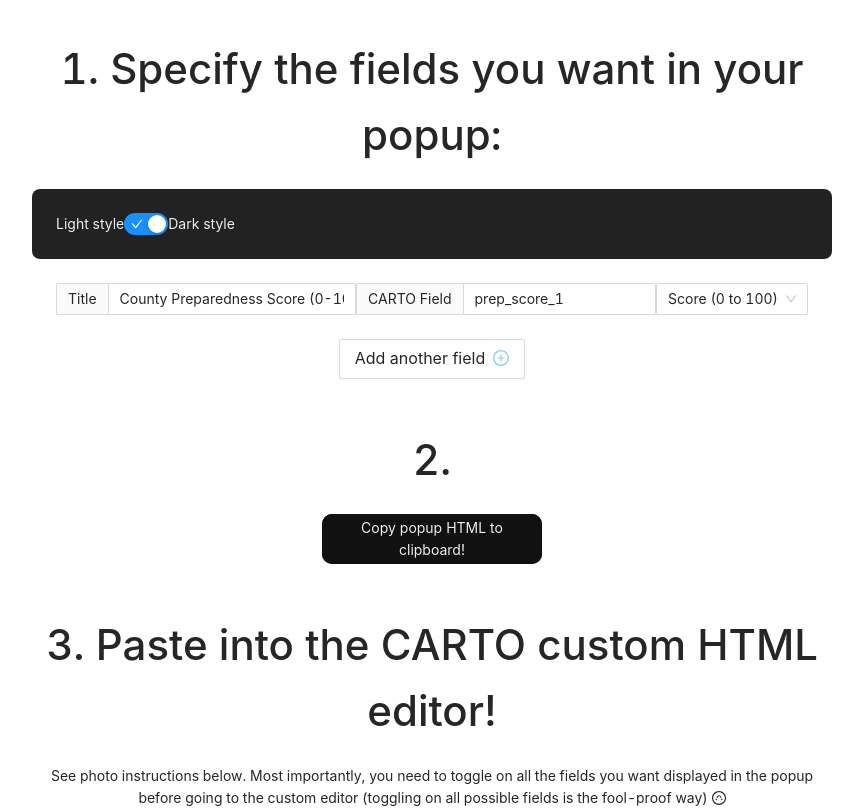
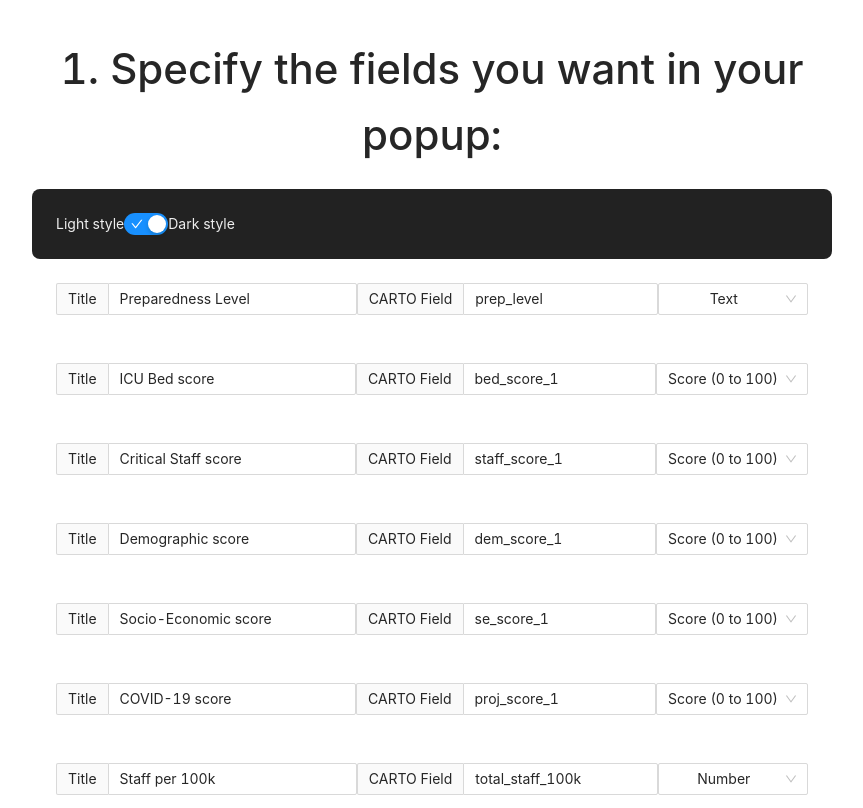
Before and after one commit to ruralinnovation/popoup-html-generator, a React (Create React App) app: page / in a window 1280 px wide. Shown: the top 808 px of the page, without its empty margins (208-1071 px from the left). Built offline with nearby package versions, Linux system fonts and the light colour scheme.

Commit message:
Add 5 pillars, update their layout

```diff
--- a/src/App.js
+++ b/src/App.js
@@ -17,7 +17,7 @@ function App() {
     [isDarkStyle, setIsDarkStyle]
   )
 
-  const [fieldInputValues, setFieldInputValues] = useState(DEFAULT_INPUT_VALUES.slice(1, 2))
+  const [fieldInputValues, setFieldInputValues] = useState(DEFAULT_INPUT_VALUES)
   const onChangeInput = useCallback((newValue, i) => {
     const updatedFieldInputValues = [...fieldInputValues]
     updatedFieldInputValues[i] = newValue
--- a/src/constants.js
+++ b/src/constants.js
@@ -6,18 +6,41 @@ export const FIELD_TYPES = {
 
 export const DEFAULT_INPUT_VALUES = [
 	{
+		fieldType: FIELD_TYPES.text,
+		fieldName: 'prep_level',
+		fieldDisplayName: 'Preparedness Level',
+	},
+
+	{
+		fieldType: FIELD_TYPES.scoreOutOf100,
+		fieldName: 'bed_score_1',
+		fieldDisplayName: 'ICU Bed score',
+	},
+	{
+		fieldType: FIELD_TYPES.scoreOutOf100,
+		fieldName: 'staff_score_1',
+		fieldDisplayName: 'Critical Staff score',
+	},
+	{
+		fieldType: FIELD_TYPES.scoreOutOf100,
+		fieldName: 'dem_score_1',
+		fieldDisplayName: 'Demographic score',
+	},
+	{
+		fieldType: FIELD_TYPES.scoreOutOf100,
+		fieldName: 'se_score_1',
+		fieldDisplayName: 'Socio-Economic score',
+	},
+	{
+		fieldType: FIELD_TYPES.scoreOutOf100,
+		fieldName: 'proj_score_1',
+		fieldDisplayName: 'COVID-19 score',
+	},
+
+
+	{
 		fieldType: FIELD_TYPES.number,
 		fieldName: 'total_staff_100k',
 		fieldDisplayName: 'Staff per 100k',
 	},
-	{
-		fieldType: FIELD_TYPES.scoreOutOf100,
-		fieldName: 'prep_score_1',
-		fieldDisplayName: 'County Preparedness Score (0-100)',
-	},
-	{
-		fieldType: FIELD_TYPES.text,
-		fieldName: 'prep_level',
-		fieldDisplayName: 'Preparedness Level',
-	},
 ]
--- a/src/htmlGenerators.js
+++ b/src/htmlGenerators.js
@@ -1,10 +1,20 @@
 import {FIELD_TYPES} from "./constants";
 
 
-const fieldValueStyle = (isText) => `
-        line-height: 1em;
-        font-size: ${isText ? '1.5em' : '3em'};
-      `
+const fieldDisplayNameStyle = isText => isText ? '' : `
+	position: absolute;
+	left: 0px;
+	bottom: 8px;
+	font-size: 16px;
+`
+
+const fieldValueStyle = isText => isText ? 'font-size: 1.5em' : `
+	position: absolute;
+	right: 8px;
+	bottom: 8px;
+	line-height: 1em;
+	font-size: 3em;
+`
 
 const barContainerStyle = () => `
         width: 100%;
@@ -21,6 +31,16 @@ const barStyle = (fieldName) => `
         transition: width 0.8s;
         background-color: skyblue;
       `
+
+const fieldWrapperStyle = isText => isText ? '' : `
+	position: relative;
+	padding-bottom: 4px;
+	height: 3em;
+`
+
+
+
+
 const scoreBar = fieldName => `
 			<div style="${barContainerStyle()}">
         <div style="${barStyle(fieldName)}"/>
@@ -34,8 +54,10 @@ const generateNumericField = (numericFieldsAccumulator, {fieldName, fieldDisplay
 	const isText = fieldType === FIELD_TYPES.text
 	return numericFieldsAccumulator + `
     <li class="CDB-infowindow-listItem" style="min-height: 70px;">
-      <h5 class="CDB-infowindow-subtitle">${fieldDisplayName}</h5>
-      <h4 class="CDB-infowindow-title" style="${fieldValueStyle(isText)}">{{${fieldName}}}</h4>
+    	<div style="${fieldWrapperStyle(isText)}">
+				<div class="CDB-infowindow-subtitle" style="${fieldDisplayNameStyle(isText)}">${fieldDisplayName}</div>
+				<div class="CDB-infowindow-title" style="${fieldValueStyle(isText)}">{{${fieldName}}}</div>
+      </div>
       ${isScore ? scoreBar(fieldName) : ''}
     </li>
   `
```
